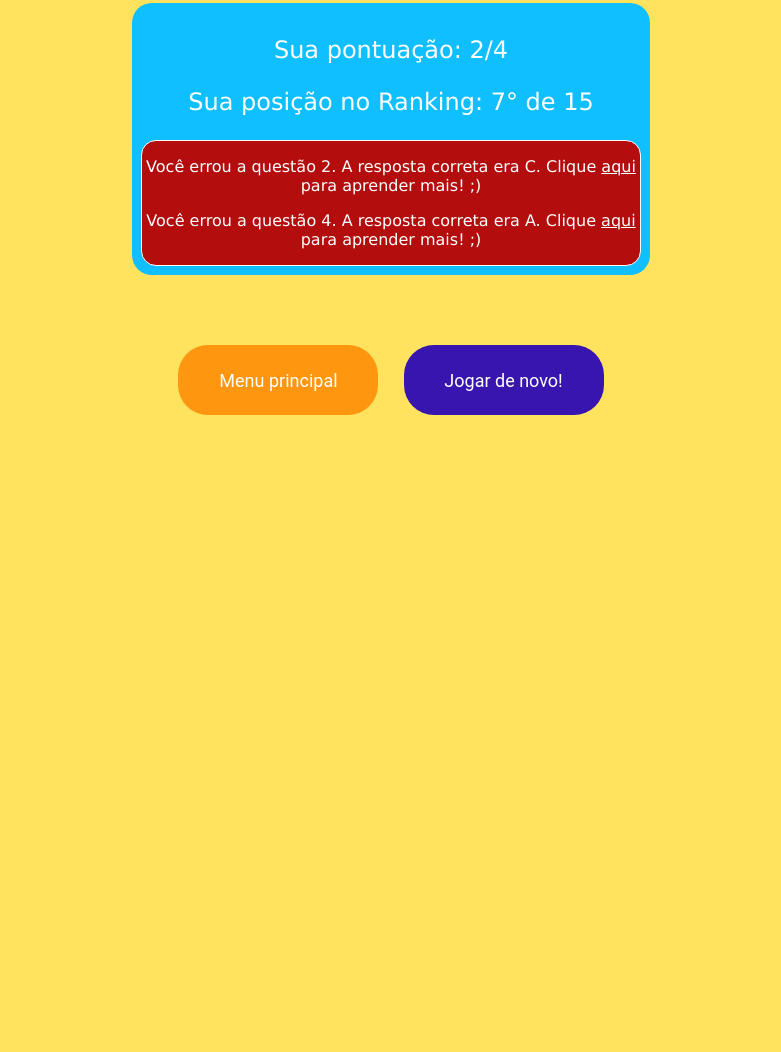
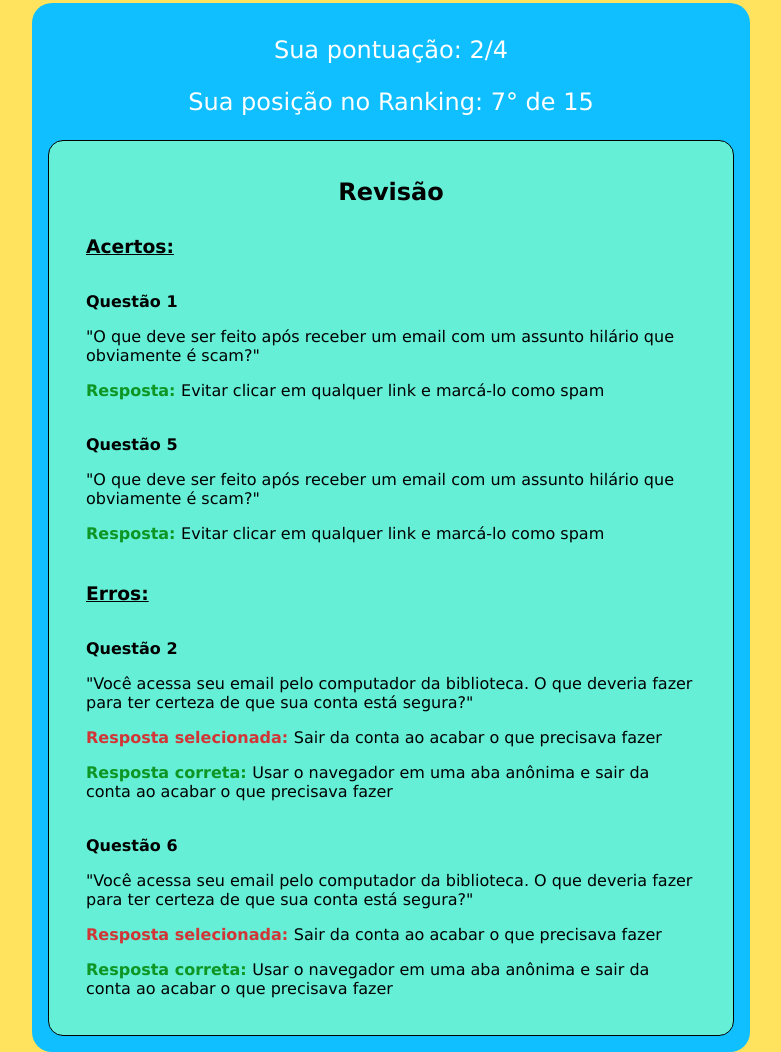
Before and after one commit to rafasl1/rp-2-universidade-hacker, a plain HTML site: page src/pages/conclusao.html in a window 1280 px wide. Shown: the part 185-1237 px from the top of the page, without its empty margins (249-1030 px from the left). Before the commit the page ends 800 px from the top, so only its background shows below. Drawn offline with Linux system fonts and the light colour scheme.

Commit message:
melhora tela de conclusão

```diff
--- a/src/pages/conclusao.html
+++ b/src/pages/conclusao.html
@@ -18,15 +18,42 @@
             <p>Sua pontuação: 2/4</p>
             <p>Sua posição no Ranking: 7° de 15</p>
         </div>
-        <div id="wrongAnswerHelp">
-            <p>Você errou a questão 2. A resposta correta era C. Clique <a href="https://www.google.com">aqui</a> para aprender mais! ;)</p>
-            <p>Você errou a questão 4. A resposta correta era A. Clique <a href="https://www.google.com">aqui</a> para aprender mais! ;)</p>
+        <div id="review">
+            <h2>Revisão</h2>
+            <section id="acertos">
+                <h3><u>Acertos:</u></h3>
+                <div class="reviewQuestion">
+                    <b>Questão 1</b>
+                    <p>"O que deve ser feito após receber um email com um assunto hilário que obviamente é scam?"</p>
+                    <p><b class="rightQuestionAnswer">Resposta: </b>Evitar clicar em qualquer link e marcá-lo como spam</p>
+                </div>
+                <div class="reviewQuestion">
+                    <b>Questão 5</b>
+                    <p>"O que deve ser feito após receber um email com um assunto hilário que obviamente é scam?"</p>
+                    <p><b class="rightQuestionAnswer">Resposta: </b>Evitar clicar em qualquer link e marcá-lo como spam</p>
+                </div>
+            </section>
+            <section id="erros">
+                <h3><u>Erros:</u></h3>
+                <div class="reviewQuestion">
+                    <b>Questão 2</b>
+                    <p>"Você acessa seu email pelo computador da biblioteca. O que deveria fazer para ter certeza de que sua conta está segura?"</p>
+                    <p><b class="wrongQuestionAnswer">Resposta selecionada: </b>Sair da conta ao acabar o que precisava fazer</p>
+                    <p><b class="rightQuestionAnswer">Resposta correta: </b>Usar o navegador em uma aba anônima e sair da conta ao acabar o que precisava fazer</p>
+                </div>
+                <div class="reviewQuestion">
+                    <b>Questão 6</b>
+                    <p>"Você acessa seu email pelo computador da biblioteca. O que deveria fazer para ter certeza de que sua conta está segura?"</p>
+                    <p><b class="wrongQuestionAnswer">Resposta selecionada: </b>Sair da conta ao acabar o que precisava fazer</p>
+                    <p><b class="rightQuestionAnswer">Resposta correta: </b>Usar o navegador em uma aba anônima e sair da conta ao acabar o que precisava fazer</p>
+                </div>
+            </section>
+
         </div>
     </div>
     <div id="conclusionButtons">
         <a href="index.html"><button id="menuButton">Menu principal</button></a>
         <a href="pergunta.html"><button id="playAgainButton">Jogar de novo!</button></a>
     </div>
-
 </body>
 </html>
--- a/src/styles/conclusao.css
+++ b/src/styles/conclusao.css
@@ -44,7 +44,7 @@ button {
     margin-left: auto;
     margin-right: auto;
     padding: 9px;
-    width: 500px;
+    width: 700px;
     height: auto;
     background: #0FBFFF;
     border-radius: 20px;
@@ -73,12 +73,45 @@ button {
     font-size: x-large;
 }
 
-#wrongAnswerHelp {
+#review {
+    color: #000000;
     border: 1px solid;
     border-radius: 15px;
-    background-color: rgb(179, 13, 13);
+    background-color: #64EFD6;
+    margin: 7px;
+    padding: 7px;
+}
+
+#acertos {
+    margin: 30px;
+    margin-bottom: 40px;
+}
+
+#erros {
+    margin: 30px;
+}
+
+.reviewQuestion {
+    text-align: left;
+    margin-top: 35px;
+}
+
+.wrongQuestionAnswer {
+    color: #D23535;
+}
+
+.rightQuestionAnswer {
+    color: #0E9523;
 }
 
 a {
-    color: #ffff;
+    color: #425cf5;
 }
+
+h2 {
+    margin: 30px;
+}
+
+h3 {
+    text-align: left;
+}
```
Also changed, not shown: src/pages/configuracoes.html (+1 -1 lines).
